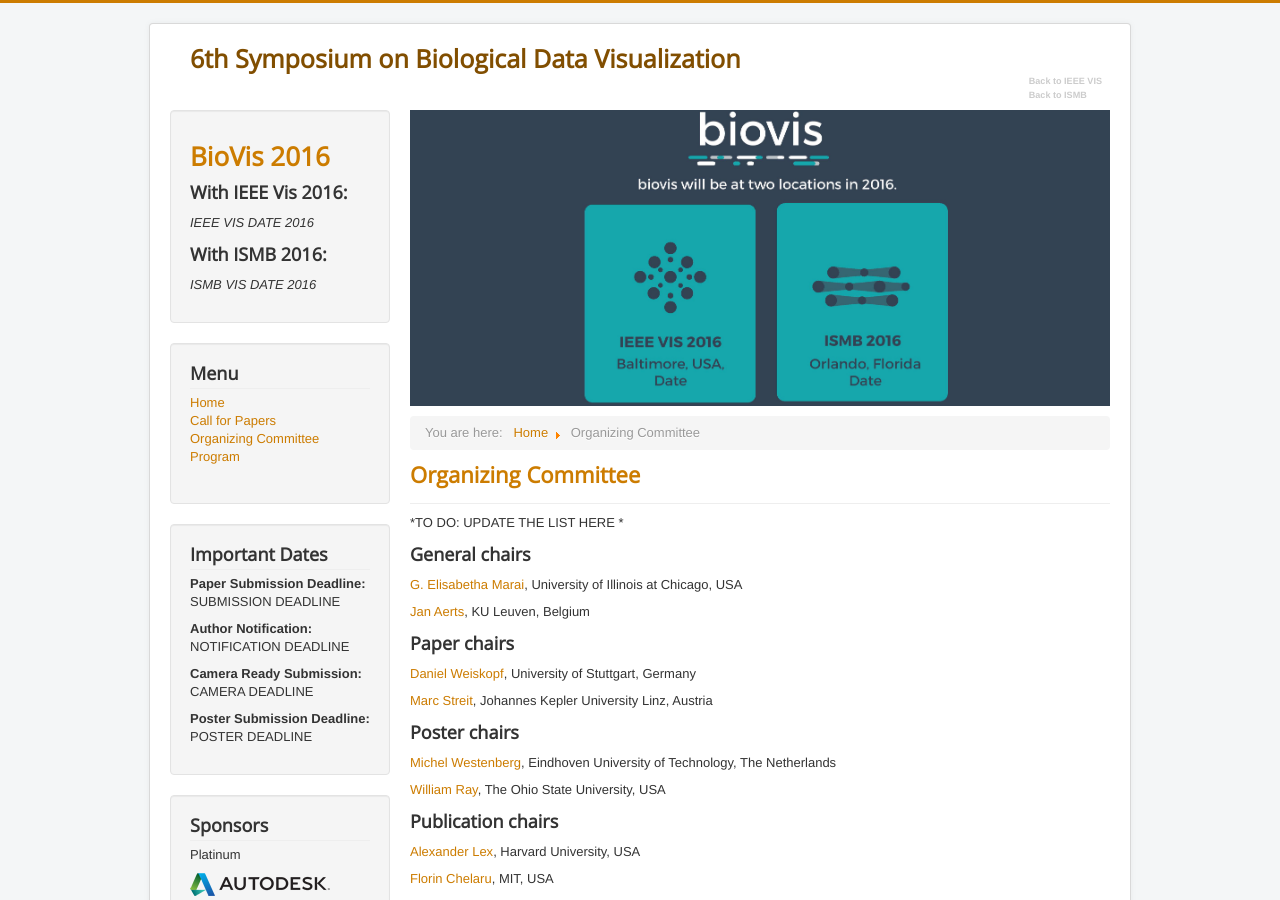
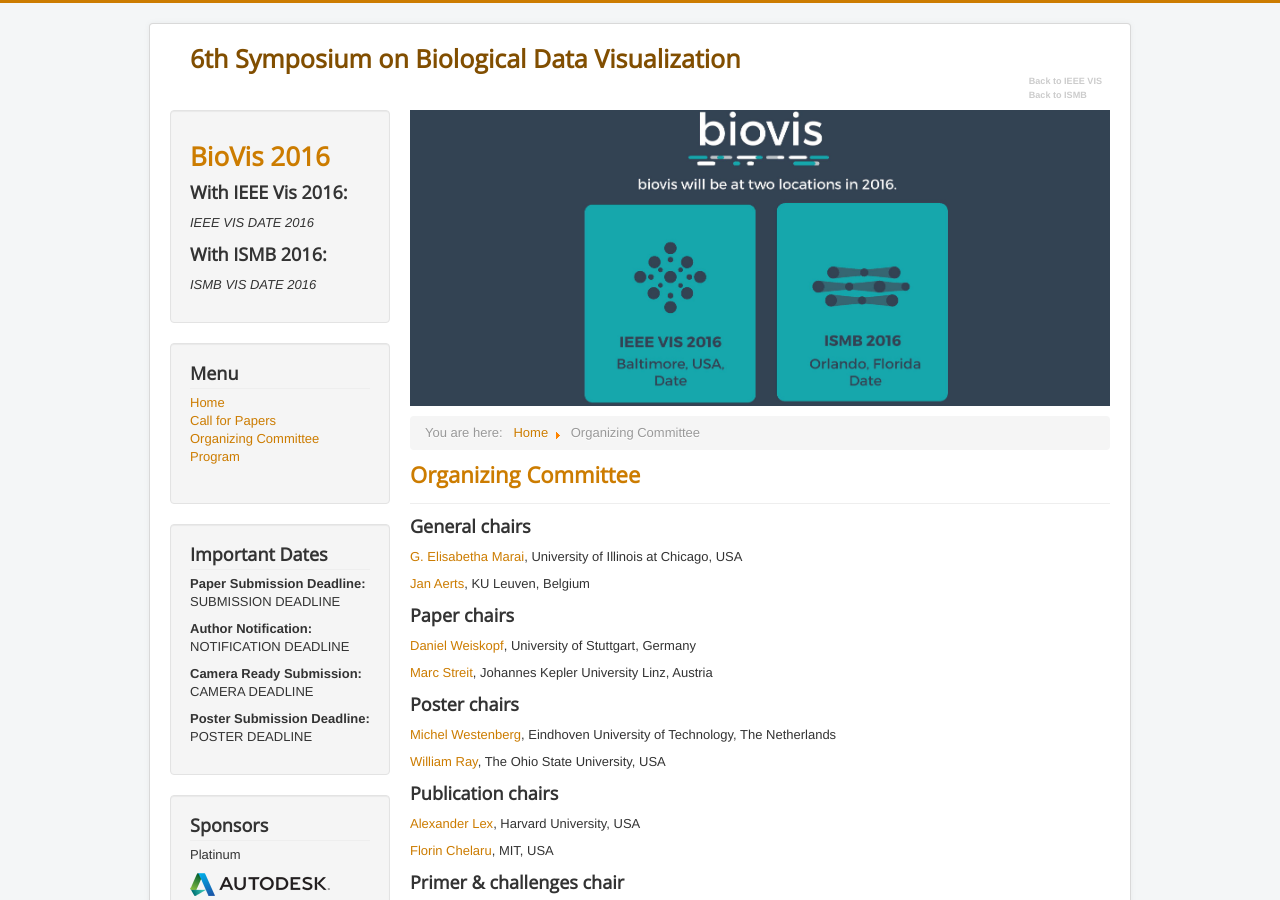
Before and after one commit to ngehlenborg/2017, a Jekyll site: the page built from committee.md, in a window 1280 px wide and 900 px high. Built offline with Jekyll 4.4.1, drawn with Linux system fonts in a browser that asks for light colours.

Commit message:
Removed *to do* note.

```diff
--- a/committee.md
+++ b/committee.md
@@ -3,8 +3,6 @@ layout: page
 title: Organizing Committee
 menu: main
 ---
-*TO DO: UPDATE THE LIST HERE *
-
 ### General chairs
 [G. Elisabetha Marai](http://evl.uic.edu/marai), University of Illinois at Chicago, USA
 
```
